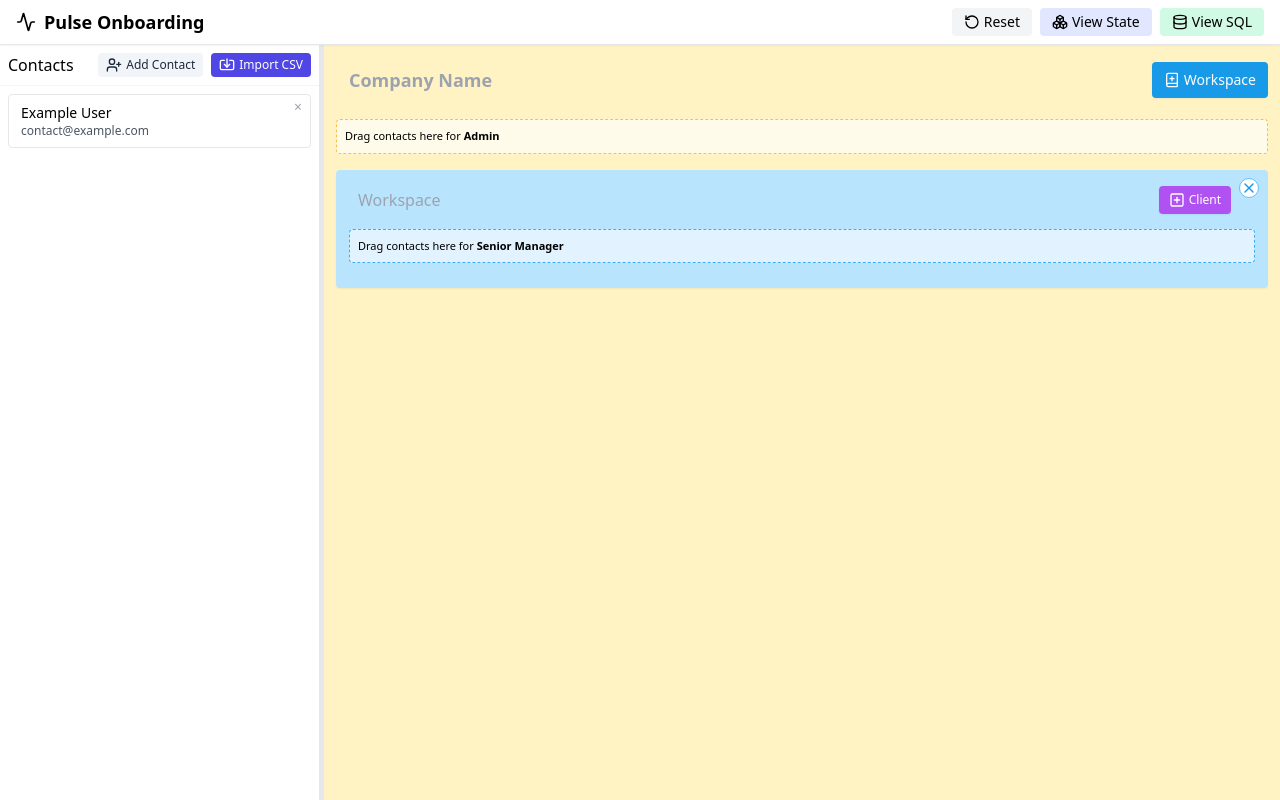
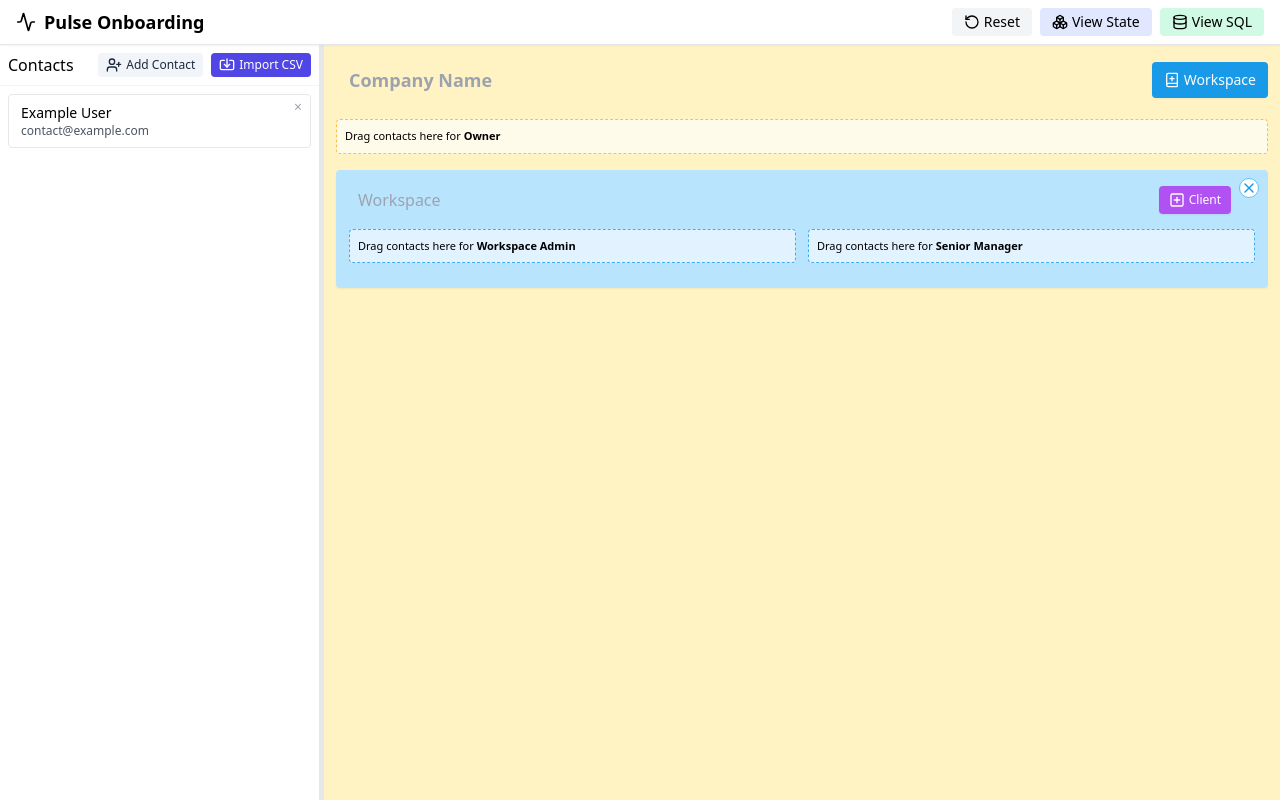
Before and after one commit to mikey-gray/poc-pulse-onboarding-ui, a React (Vite) app: page / in a window 1280 px wide. Both pictures are taken after a click on the button "Workspace". Built offline with nearby package versions, Linux system fonts and the light colour scheme.

Commit message:
Rename entity roles to match domain (#4)

```diff
--- a/src/components/ClientBox.tsx
+++ b/src/components/ClientBox.tsx
@@ -12,20 +12,20 @@ interface ClientBoxProps {
 export function ClientBox({ workspaceId, client }: ClientBoxProps) {
   const {
     renameClient,
-    assignClient,
-    clientAssignments,
-    removeClientAssignment,
+    assignAccountManager,
+    accountManagerAssignments,
+    removeAccountManagerAssignment,
     removeClient,
     contacts,
   } = useAppState();
 
   const [{ isOverClient: _isOverClient }, clientDrop] = useDrop<{ contactId: string }, void, { isOverClient: boolean }>(() => ({
     accept: 'CONTACT',
-    drop: item => assignClient(workspaceId, client.id, item.contactId),
+    drop: item => assignAccountManager(workspaceId, client.id, item.contactId),
     collect: monitor => ({ isOverClient: monitor.isOver() }),
-  }), [workspaceId, client.id, assignClient]);
+  }), [workspaceId, client.id, assignAccountManager]);
 
-  const assignedIds = clientAssignments.filter(a => a.clientId === client.id).map(a => a.contactId);
+  const assignedIds = accountManagerAssignments.filter(a => a.clientId === client.id).map(a => a.contactId);
 
   return (
     <div className="rounded p-2 space-y-2 transition bg-client-100 border border-transparent hover:border-client-300">
@@ -50,8 +50,8 @@ export function ClientBox({ workspaceId, client }: ClientBoxProps) {
           roleLabel="Account Manager"
           assignments={assignedIds}
           contacts={contacts}
-          onRemove={(id) => removeClientAssignment(client.id, id)}
-          onDrop={(contactId) => assignClient(workspaceId, client.id, contactId)}
+          onRemove={(id) => removeAccountManagerAssignment(client.id, id)}
+          onDrop={(contactId) => assignAccountManager(workspaceId, client.id, contactId)}
         />
       </div>
     </div>
--- a/src/components/WorkspaceBox.tsx
+++ b/src/components/WorkspaceBox.tsx
@@ -14,19 +14,29 @@ export function WorkspaceBox({ workspace }: WorkspaceBoxProps) {
     renameWorkspace,
     addClient,
     removeWorkspace,
-    assignWorkspace,
-    workspaceAssignments,
-    removeWorkspaceAssignment,
+    assignWorkspaceAdmin,
+    assignWorkspaceSeniorManager,
+    workspaceAdminAssignments,
+    workspaceSeniorManagerAssignments,
+    removeWorkspaceAdminAssignment,
+    removeWorkspaceSeniorManagerAssignment,
     contacts,
   } = useAppState();
 
-  const [{ isOverWorkspace: _isOverWorkspace }, workspaceDrop] = useDrop<{ contactId: string }, void, { isOverWorkspace: boolean }>(() => ({
+  const [{ isOverWorkspaceAdmin: _isOverWorkspaceAdmin }, adminDrop] = useDrop<{ contactId: string }, void, { isOverWorkspaceAdmin: boolean }>(() => ({
     accept: 'CONTACT',
-    drop: item => assignWorkspace(workspace.id, item.contactId),
-    collect: monitor => ({ isOverWorkspace: monitor.isOver() }),
-  }), [workspace.id, assignWorkspace]);
+    drop: item => assignWorkspaceAdmin(workspace.id, item.contactId),
+    collect: monitor => ({ isOverWorkspaceAdmin: monitor.isOver() }),
+  }), [workspace.id, assignWorkspaceAdmin]);
 
-  const assignedIds = workspaceAssignments.filter(a => a.workspaceId === workspace.id).map(a => a.contactId);
+  const [{ isOverWorkspaceSenior: _isOverWorkspaceSenior }, seniorDrop] = useDrop<{ contactId: string }, void, { isOverWorkspaceSenior: boolean }>(() => ({
+    accept: 'CONTACT',
+    drop: item => assignWorkspaceSeniorManager(workspace.id, item.contactId),
+    collect: monitor => ({ isOverWorkspaceSenior: monitor.isOver() }),
+  }), [workspace.id, assignWorkspaceSeniorManager]);
+
+  const adminAssignedIds = workspaceAdminAssignments.filter(a => a.workspaceId === workspace.id).map(a => a.contactId);
+  const seniorAssignedIds = workspaceSeniorManagerAssignments.filter(a => a.workspaceId === workspace.id).map(a => a.contactId);
 
   return (
     <div className="rounded p-3 shadow-sm space-y-3 transition bg-workspace-100 border border-transparent hover:border-workspace-300">
@@ -48,15 +58,27 @@ export function WorkspaceBox({ workspace }: WorkspaceBoxProps) {
           <X className="w-4 h-4" />
         </button>
       </div>
-      <div ref={workspaceDrop}>
-        <DragTarget
-          palette="workspace"
-          roleLabel="Senior Manager"
-          assignments={assignedIds}
-          contacts={contacts}
-          onRemove={(id) => removeWorkspaceAssignment(workspace.id, id)}
-          onDrop={(contactId) => assignWorkspace(workspace.id, contactId)}
-        />
+      <div className="grid gap-3" style={{ gridTemplateColumns: 'repeat(auto-fit,minmax(220px,1fr))' }}>
+        <div ref={adminDrop}>
+          <DragTarget
+            palette="workspace"
+            roleLabel="Workspace Admin"
+            assignments={adminAssignedIds}
+            contacts={contacts}
+            onRemove={(id) => removeWorkspaceAdminAssignment(workspace.id, id)}
+            onDrop={(contactId) => assignWorkspaceAdmin(workspace.id, contactId)}
+          />
+        </div>
+        <div ref={seniorDrop}>
+          <DragTarget
+            palette="workspace"
+            roleLabel="Senior Manager"
+            assignments={seniorAssignedIds}
+            contacts={contacts}
+            onRemove={(id) => removeWorkspaceSeniorManagerAssignment(workspace.id, id)}
+            onDrop={(contactId) => assignWorkspaceSeniorManager(workspace.id, contactId)}
+          />
+        </div>
       </div>
       <div className="grid gap-3" style={{ gridTemplateColumns: 'repeat(auto-fill,minmax(220px,1fr))' }}>
         {workspace.clients.map(c => (
--- a/src/components/WorkspacesPane.tsx
+++ b/src/components/WorkspacesPane.tsx
@@ -11,17 +11,17 @@ export default function WorkspacesPane() {
     setCompanyName,
     workspaces,
     addWorkspace,
-    assignCompany,
-    companyAssignments,
-    removeCompanyAssignment,
+  assignOwner,
+  ownerAssignments,
+  removeOwnerAssignment,
     contacts,
   } = useAppState();
 
   const [{ isOverCompany: _isOverCompany }, companyDrop] = useDrop<{ contactId: string }, void, { isOverCompany: boolean }>(() => ({
     accept: 'CONTACT',
-    drop: item => assignCompany(item.contactId),
+    drop: item => assignOwner(item.contactId),
     collect: monitor => ({ isOverCompany: monitor.isOver() }),
-  }), [assignCompany]);
+  }), [assignOwner]);
 
   return (
     <div className="flex flex-col h-full p-3 gap-4 overflow-y-auto bg-company-100">
@@ -42,11 +42,11 @@ export default function WorkspacesPane() {
       <div ref={companyDrop}>
         <DragTarget
           palette="company"
-          roleLabel="Admin"
-          assignments={companyAssignments.map(a => a.contactId)}
+          roleLabel="Owner"
+          assignments={ownerAssignments.map(a => a.contactId)}
           contacts={contacts}
-          onRemove={removeCompanyAssignment}
-          onDrop={(contactId) => assignCompany(contactId)}
+          onRemove={removeOwnerAssignment}
+          onDrop={(contactId) => assignOwner(contactId)}
         />
       </div>
       <div className="space-y-4">
--- a/src/state/StateContext.tsx
+++ b/src/state/StateContext.tsx
@@ -12,12 +12,14 @@ interface StateContextValue extends AppState {
   renameClient(workspaceId: string, clientId: string, name: string): void;
   removeWorkspace(id: string): void;
   removeClient(workspaceId: string, clientId: string): void;
-  assignCompany(contactId: string): void;
-  assignWorkspace(workspaceId: string, contactId: string): void;
-  assignClient(workspaceId: string, clientId: string, contactId: string): void;
-  removeCompanyAssignment(contactId: string): void;
-  removeWorkspaceAssignment(workspaceId: string, contactId: string): void;
-  removeClientAssignment(clientId: string, contactId: string): void;
+  assignOwner(contactId: string): void;
+  assignWorkspaceAdmin(workspaceId: string, contactId: string): void;
+  assignWorkspaceSeniorManager(workspaceId: string, contactId: string): void;
+  assignAccountManager(workspaceId: string, clientId: string, contactId: string): void;
+  removeOwnerAssignment(contactId: string): void;
+  removeWorkspaceAdminAssignment(workspaceId: string, contactId: string): void;
+  removeWorkspaceSeniorManagerAssignment(workspaceId: string, contactId: string): void;
+  removeAccountManagerAssignment(clientId: string, contactId: string): void;
   reset(): void;
 }
 
@@ -32,9 +34,10 @@ export function StateProvider({ children }: { children: ReactNode }) {
     companyName: '',
     contacts: initialContacts,
     workspaces: [],
-    companyAssignments: [],
-    workspaceAssignments: [],
-    clientAssignments: [],
+    ownerAssignments: [],
+    workspaceAdminAssignments: [],
+    workspaceSeniorManagerAssignments: [],
+    accountManagerAssignments: [],
   });
 
   const setCompanyName = (companyName: string) => setState(s => ({ ...s, companyName }));
@@ -49,9 +52,10 @@ export function StateProvider({ children }: { children: ReactNode }) {
     setState(s => ({
       ...s,
       contacts: s.contacts.filter(c => c.id !== contactId),
-      companyAssignments: s.companyAssignments.filter(a => a.contactId !== contactId),
-      workspaceAssignments: s.workspaceAssignments.filter(a => a.contactId !== contactId),
-      clientAssignments: s.clientAssignments.filter(a => a.contactId !== contactId),
+      ownerAssignments: s.ownerAssignments.filter(a => a.contactId !== contactId),
+      workspaceAdminAssignments: s.workspaceAdminAssignments.filter(a => a.contactId !== contactId),
+      workspaceSeniorManagerAssignments: s.workspaceSeniorManagerAssignments.filter(a => a.contactId !== contactId),
+      accountManagerAssignments: s.accountManagerAssignments.filter(a => a.contactId !== contactId),
     }));
 
   const addWorkspace = () => {
@@ -81,8 +85,9 @@ export function StateProvider({ children }: { children: ReactNode }) {
       return {
         ...s,
         workspaces: s.workspaces.filter(w => w.id !== workspaceId),
-        workspaceAssignments: s.workspaceAssignments.filter(a => a.workspaceId !== workspaceId),
-        clientAssignments: s.clientAssignments.filter(a => !clientIds.includes(a.clientId)),
+        workspaceAdminAssignments: s.workspaceAdminAssignments.filter(a => a.workspaceId !== workspaceId),
+        workspaceSeniorManagerAssignments: s.workspaceSeniorManagerAssignments.filter(a => a.workspaceId !== workspaceId),
+        accountManagerAssignments: s.accountManagerAssignments.filter(a => !clientIds.includes(a.clientId)),
       };
     });
 
@@ -92,7 +97,7 @@ export function StateProvider({ children }: { children: ReactNode }) {
       workspaces: s.workspaces.map(w =>
         w.id === workspaceId ? { ...w, clients: w.clients.filter(c => c.id !== clientId) } : w
       ),
-      clientAssignments: s.clientAssignments.filter(a => a.clientId !== clientId),
+      accountManagerAssignments: s.accountManagerAssignments.filter(a => a.clientId !== clientId),
     }));
 
   const renameClient = (workspaceId: string, clientId: string, name: string) =>
@@ -108,52 +113,70 @@ export function StateProvider({ children }: { children: ReactNode }) {
       ),
     }));
 
-  const assignCompany = (contactId: string) =>
+  const assignOwner = (contactId: string) =>
     setState(s => ({
       ...s,
-      companyAssignments: s.companyAssignments.some(a => a.contactId === contactId)
-        ? s.companyAssignments
-        : [...s.companyAssignments, { contactId, role: 'Admin' }],
+      ownerAssignments: s.ownerAssignments.some(a => a.contactId === contactId)
+        ? s.ownerAssignments
+        : [...s.ownerAssignments, { contactId, role: 'Owner' }],
     }));
 
-  const assignWorkspace = (workspaceId: string, contactId: string) =>
+  const assignWorkspaceAdmin = (workspaceId: string, contactId: string) =>
     setState(s => ({
       ...s,
-      workspaceAssignments: s.workspaceAssignments.some(
+      workspaceAdminAssignments: s.workspaceAdminAssignments.some(
         a => a.workspaceId === workspaceId && a.contactId === contactId
       )
-        ? s.workspaceAssignments
-        : [...s.workspaceAssignments, { workspaceId, contactId, role: 'Manager' }],
+        ? s.workspaceAdminAssignments
+        : [...s.workspaceAdminAssignments, { workspaceId, contactId, role: 'WorkspaceAdmin' }],
     }));
 
-  const assignClient = (workspaceId: string, clientId: string, contactId: string) =>
+  const assignWorkspaceSeniorManager = (workspaceId: string, contactId: string) =>
     setState(s => ({
       ...s,
-      clientAssignments: s.clientAssignments.some(
+      workspaceSeniorManagerAssignments: s.workspaceSeniorManagerAssignments.some(
+        a => a.workspaceId === workspaceId && a.contactId === contactId
+      )
+        ? s.workspaceSeniorManagerAssignments
+        : [...s.workspaceSeniorManagerAssignments, { workspaceId, contactId, role: 'SeniorManager' }],
+    }));
+
+  const assignAccountManager = (workspaceId: string, clientId: string, contactId: string) =>
+    setState(s => ({
+      ...s,
+      accountManagerAssignments: s.accountManagerAssignments.some(
         a => a.clientId === clientId && a.contactId === contactId
       )
-        ? s.clientAssignments
-        : [...s.clientAssignments, { clientId, contactId, role: 'Account' }],
+        ? s.accountManagerAssignments
+        : [...s.accountManagerAssignments, { clientId, contactId, role: 'AccountManager' }],
     }));
 
-  const removeCompanyAssignment = (contactId: string) =>
+  const removeOwnerAssignment = (contactId: string) =>
     setState(s => ({
       ...s,
-      companyAssignments: s.companyAssignments.filter(a => a.contactId !== contactId),
+      ownerAssignments: s.ownerAssignments.filter(a => a.contactId !== contactId),
     }));
 
-  const removeWorkspaceAssignment = (workspaceId: string, contactId: string) =>
+  const removeWorkspaceAdminAssignment = (workspaceId: string, contactId: string) =>
     setState(s => ({
       ...s,
-      workspaceAssignments: s.workspaceAssignments.filter(
+      workspaceAdminAssignments: s.workspaceAdminAssignments.filter(
         a => !(a.workspaceId === workspaceId && a.contactId === contactId)
       ),
     }));
 
-  const removeClientAssignment = (clientId: string, contactId: string) =>
+  const removeWorkspaceSeniorManagerAssignment = (workspaceId: string, contactId: string) =>
     setState(s => ({
       ...s,
-      clientAssignments: s.clientAssignments.filter(
+      workspaceSeniorManagerAssignments: s.workspaceSeniorManagerAssignments.filter(
+        a => !(a.workspaceId === workspaceId && a.contactId === contactId)
+      ),
+    }));
+
+  const removeAccountManagerAssignment = (clientId: string, contactId: string) =>
+    setState(s => ({
+      ...s,
+      accountManagerAssignments: s.accountManagerAssignments.filter(
         a => !(a.clientId === clientId && a.contactId === contactId)
       ),
     }));
@@ -163,9 +186,10 @@ export function StateProvider({ children }: { children: ReactNode }) {
       companyName: '',
       contacts: initialContacts,
       workspaces: [],
-      companyAssignments: [],
-      workspaceAssignments: [],
-      clientAssignments: [],
+      ownerAssignments: [],
+      workspaceAdminAssignments: [],
+      workspaceSeniorManagerAssignments: [],
+      accountManagerAssignments: [],
     });
 
   const value: StateContextValue = {
@@ -177,12 +201,14 @@ export function StateProvider({ children }: { children: ReactNode }) {
     renameWorkspace,
     addClient,
     renameClient,
-    assignCompany,
-    assignWorkspace,
-    assignClient,
-    removeCompanyAssignment,
-    removeWorkspaceAssignment,
-    removeClientAssignment,
+    assignOwner,
+    assignWorkspaceAdmin,
+    assignWorkspaceSeniorManager,
+    assignAccountManager,
+    removeOwnerAssignment,
+    removeWorkspaceAdminAssignment,
+    removeWorkspaceSeniorManagerAssignment,
+    removeAccountManagerAssignment,
     removeWorkspace,
     removeClient,
     removeContact,
--- a/src/state/types.ts
+++ b/src/state/types.ts
@@ -4,23 +4,29 @@ export interface Contact {
   email: string;
 }
 
-export type Role = 'Admin' | 'Manager' | 'Account';
+export type Role = 'Owner' | 'WorkspaceAdmin' | 'SeniorManager' | 'AccountManager';
 
-export interface ClientAssignment {
+export interface AccountManagerAssignment {
   clientId: string;
   contactId: string;
-  role: Role; // Account
+  role: Role; // AccountManager
 }
 
-export interface WorkspaceAssignment {
+export interface WorkspaceAdminAssignment {
   workspaceId: string;
   contactId: string;
-  role: Role; // Manager
+  role: Role; // WorkspaceAdmin
 }
 
-export interface CompanyAssignment {
+export interface WorkspaceSeniorManagerAssignment {
+  workspaceId: string;
   contactId: string;
-  role: Role; // Admin
+  role: Role; // SeniorManager
+}
+
+export interface OwnerAssignment {
+  contactId: string;
+  role: Role; // Owner
 }
 
 export interface Client {
@@ -38,7 +44,8 @@ export interface AppState {
   companyName: string;
   contacts: Contact[];
   workspaces: Workspace[];
-  companyAssignments: CompanyAssignment[];
-  workspaceAssignments: WorkspaceAssignment[];
-  clientAssignments: ClientAssignment[];
+  ownerAssignments: OwnerAssignment[];
+  workspaceAdminAssignments: WorkspaceAdminAssignment[];
+  workspaceSeniorManagerAssignments: WorkspaceSeniorManagerAssignment[];
+  accountManagerAssignments: AccountManagerAssignment[];
 }
--- a/src/utils/generateSql.ts
+++ b/src/utils/generateSql.ts
@@ -11,11 +11,7 @@ import { AppState } from '../state/types';
 // pulse_user_clients(client_id, user_id, role)
 // Notes: company id is fixed to 1 for this prototype. Workspace/client ids use in-memory ids.
 
-export function generateSql(state: Omit<AppState, 'companyAssignments' | 'workspaceAssignments' | 'clientAssignments'> & {
-  companyAssignments: { contactId: string; role: string }[];
-  workspaceAssignments: { workspaceId: string; contactId: string; role: string }[];
-  clientAssignments: { clientId: string; contactId: string; role: string }[];
-}): string {
+export function generateSql(state: AppState): string {
   const lines: string[] = [];
 
   // Company
@@ -24,10 +20,18 @@ export function generateSql(state: Omit<AppState, 'companyAssignments' | 'worksp
   lines.push(`INSERT INTO pulse_companies (id, name) VALUES (${companyId}, ${sqlLit(state.companyName || 'Untitled Company')});`);
   lines.push('');
 
-  // Users
-  lines.push('-- Users');
-  state.contacts.forEach((c, _idx) => {
-    lines.push(`INSERT INTO users (id, name, email) VALUES (${sqlLit(c.id)}, ${sqlLit(c.name)}, ${sqlLit(c.email)});`);
+  // Users (only those with a role anywhere)
+  lines.push('-- Users (with roles)');
+  const roleContactIds = new Set<string>([
+    ...state.ownerAssignments.map(a => a.contactId),
+    ...state.workspaceAdminAssignments.map(a => a.contactId),
+    ...state.workspaceSeniorManagerAssignments.map(a => a.contactId),
+    ...state.accountManagerAssignments.map(a => a.contactId),
+  ]);
+  state.contacts.forEach(c => {
+    if (roleContactIds.has(c.id)) {
+      lines.push(`INSERT INTO users (id, name, email) VALUES (${sqlLit(c.id)}, ${sqlLit(c.name)}, ${sqlLit(c.email)});`);
+    }
   });
   lines.push('');
 
@@ -41,23 +45,29 @@ export function generateSql(state: Omit<AppState, 'companyAssignments' | 'worksp
   });
   lines.push('');
 
-  // Company Admin assignments
-  lines.push('-- Company Admin Assignments');
-  state.companyAssignments.forEach(a => {
+  // Company Owner assignments
+  lines.push('-- Company Owner Assignments');
+  state.ownerAssignments.forEach(a => {
     lines.push(`INSERT INTO pulse_user_companies (user_id, company_id, role) VALUES (${sqlLit(a.contactId)}, ${companyId}, ${sqlLit(a.role)});`);
   });
   lines.push('');
 
+  // Workspace Admin assignments
+  lines.push('-- Workspace Admin Assignments');
+  state.workspaceAdminAssignments.forEach(a => {
+    lines.push(`INSERT INTO pulse_workspace_user (workspace_id, user_id, role) VALUES (${sqlLit(a.workspaceId)}, ${sqlLit(a.contactId)}, ${sqlLit(a.role)});`);
+  });
+  lines.push('');
   // Workspace Senior Manager assignments
   lines.push('-- Workspace Senior Manager Assignments');
-  state.workspaceAssignments.forEach(a => {
+  state.workspaceSeniorManagerAssignments.forEach(a => {
     lines.push(`INSERT INTO pulse_workspace_user (workspace_id, user_id, role) VALUES (${sqlLit(a.workspaceId)}, ${sqlLit(a.contactId)}, ${sqlLit(a.role)});`);
   });
   lines.push('');
 
   // Client Account Manager assignments
   lines.push('-- Client Account Manager Assignments');
-  state.clientAssignments.forEach(a => {
+  state.accountManagerAssignments.forEach(a => {
     lines.push(`INSERT INTO pulse_user_clients (client_id, user_id, role) VALUES (${sqlLit(a.clientId)}, ${sqlLit(a.contactId)}, ${sqlLit(a.role)});`);
   });
   lines.push('');
```
Also changed, not shown: 1 other file (tests, documents, lock files or other folders).
